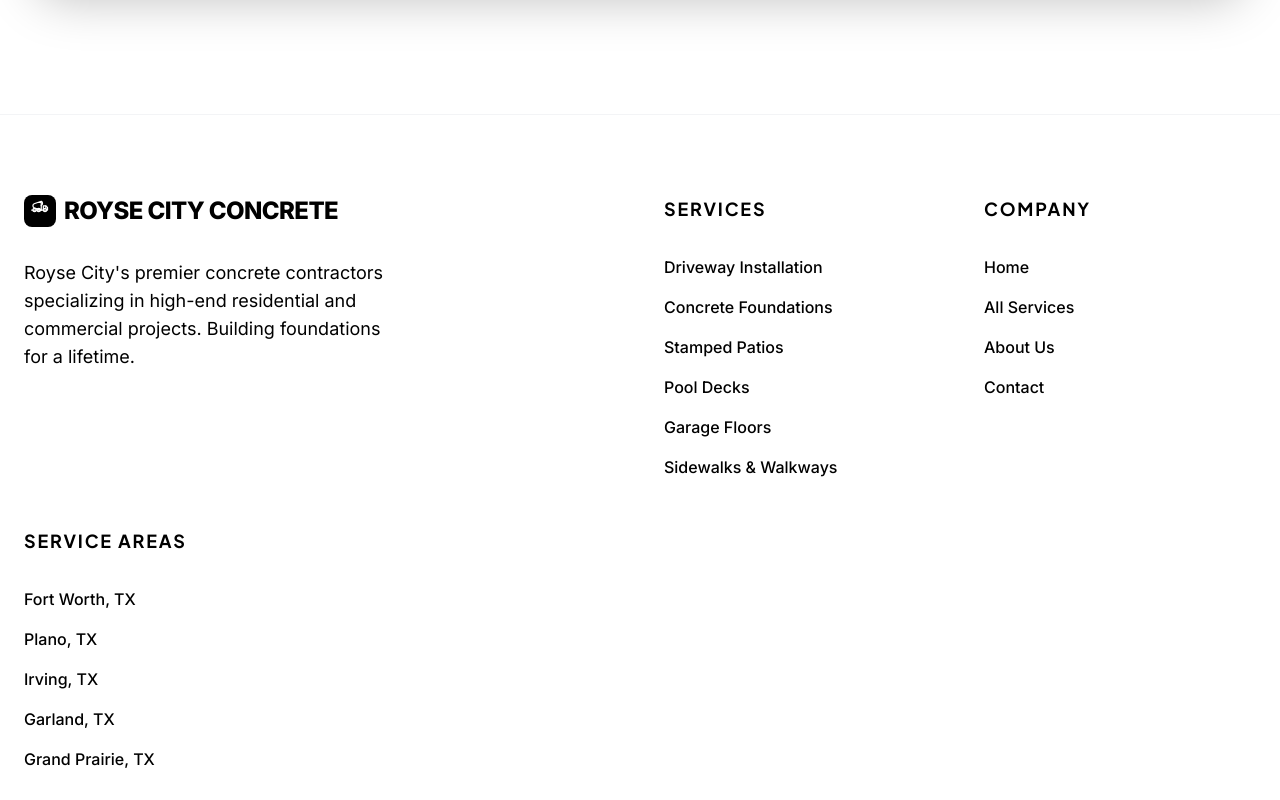
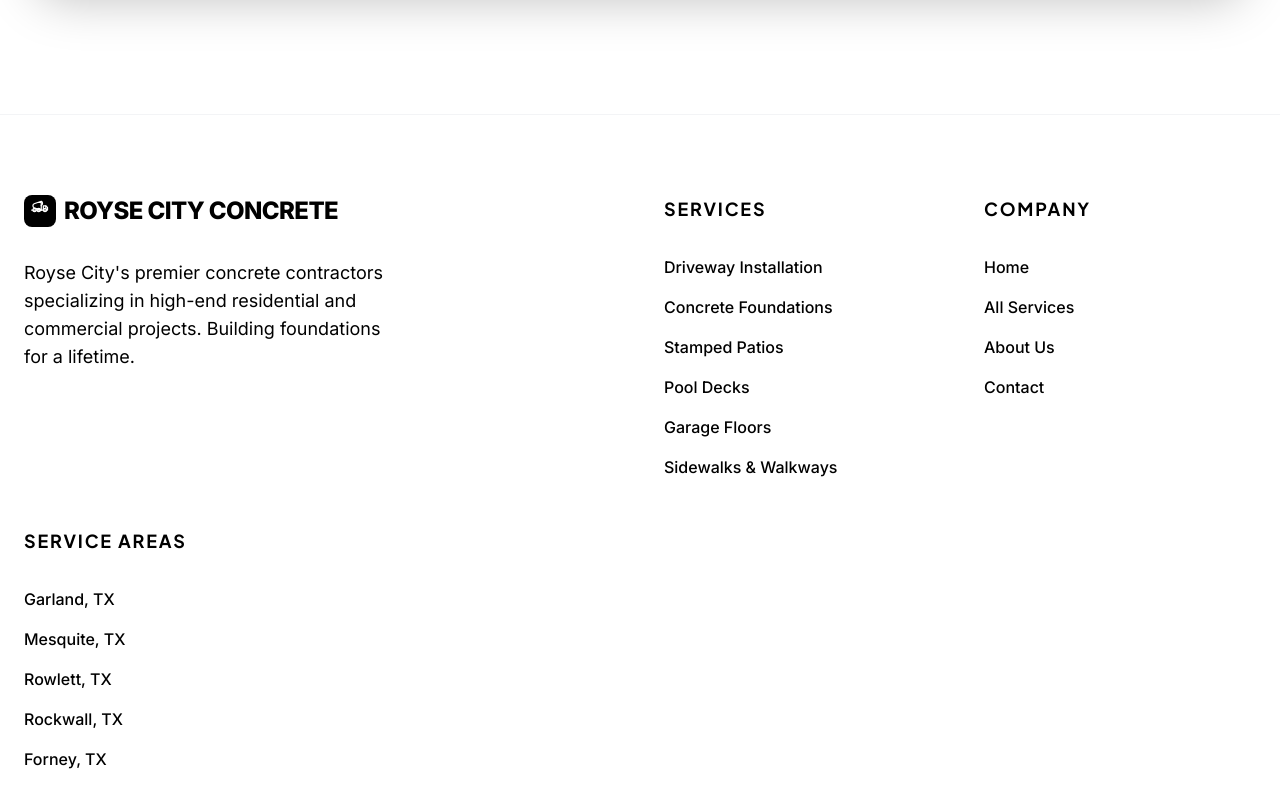
Before and after one commit to jarld180/royse-city-tx-concrete-contractor, a React (Vite) app: page / in a window 1280 px wide. Shown: the part 11200-12000 px from the top of the page. Built offline with nearby package versions, Linux system fonts and the light colour scheme; a web font is replaced by a local one.

Commit message:
Remove broken city routes, fix footer links

```diff
--- a/src/App.tsx
+++ b/src/App.tsx
@@ -62,11 +62,6 @@ const App: React.FC = () => {
                 <Route path="/garage-floors" element={<GarageFloors />} />
                 <Route path="/sidewalks" element={<Sidewalks />} />
                 <Route path="/services" element={<Services />} />
-                <Route path="/high-point" element={<Home cityName="Fort Worth" />} />
-                <Route path="/winston-salem" element={<Home cityName="Plano" />} />
-                <Route path="/burlington" element={<Home cityName="Irving" />} />
-                <Route path="/kernersville" element={<Home cityName="Garland" />} />
-                <Route path="/jamestown" element={<Home cityName="Grand Prairie" />} />
                 <Route path="/:city/:service" element={<CityService />} />
                 <Route path="/privacy-policy" element={<PrivacyPolicy />} />
                 <Route path="/terms-of-service" element={<TermsOfService />} />
--- a/src/components/Footer.tsx
+++ b/src/components/Footer.tsx
@@ -43,11 +43,11 @@ const Footer: React.FC = () => {
           <div>
             <h4 className="font-bold text-lg mb-8 uppercase tracking-widest text-black">Service Areas</h4>
             <ul className="space-y-4">
-              <li><Link to="/fort-worth" className="text-black hover:text-black transition-colors font-medium">Fort Worth, TX</Link></li>
-              <li><Link to="/plano" className="text-black hover:text-black transition-colors font-medium">Plano, TX</Link></li>
-              <li><Link to="/irving" className="text-black hover:text-black transition-colors font-medium">Irving, TX</Link></li>
-              <li><Link to="/garland" className="text-black hover:text-black transition-colors font-medium">Garland, TX</Link></li>
-              <li><Link to="/grand-prairie" className="text-black hover:text-black transition-colors font-medium">Grand Prairie, TX</Link></li>
+              <li><span className="text-black font-medium">Garland, TX</span></li>
+              <li><span className="text-black font-medium">Mesquite, TX</span></li>
+              <li><span className="text-black font-medium">Rowlett, TX</span></li>
+              <li><span className="text-black font-medium">Rockwall, TX</span></li>
+              <li><span className="text-black font-medium">Forney, TX</span></li>
             </ul>
           </div>
         </div>
```
